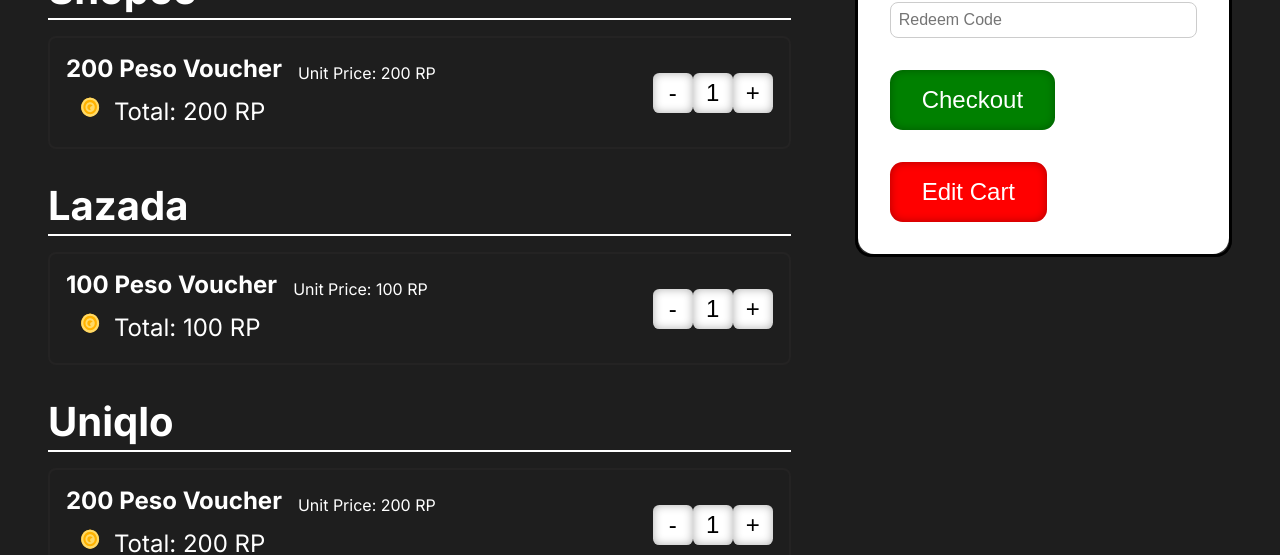
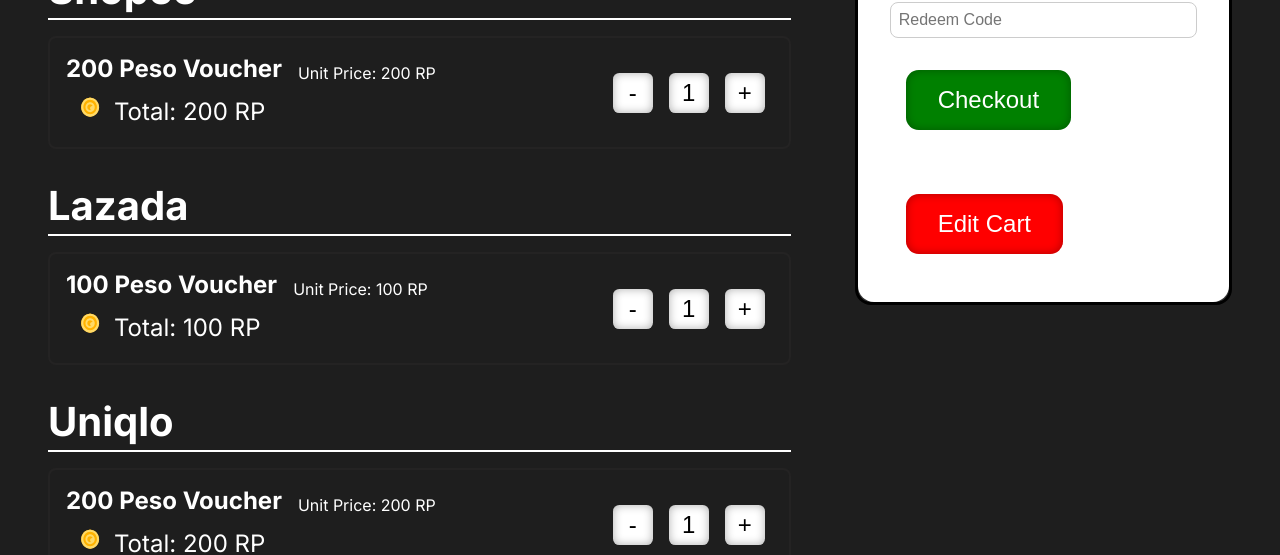
Before and after one commit to qwerttyuiiop1/CSSECDV, a Next.js app: page /cart in a window 1280 px wide. Shown: the part 264-819 px from the top of the page. Built offline with nearby package versions, Linux system fonts and the light colour scheme.

Commit message:
cart page button margins

```diff
--- a/src/app/cart/page.module.css
+++ b/src/app/cart/page.module.css
@@ -140,7 +140,7 @@
 }
 
 .checkout_button {
-  margin-top: 2rem;
+  margin: 2rem 1rem;
   padding: 1rem 2rem;
   font-size: 1.5rem;
   border-radius: 0.8rem;
@@ -151,7 +151,7 @@
 }
 
 .remove_button {
-  margin-top: 2rem;
+  margin: 2rem 1rem 1rem;
   padding: 1rem 2rem;
   font-size: 1.5rem;
   border-radius: 0.8rem;
@@ -163,7 +163,7 @@
 
 .cancel_button {
   display: flex;
-  margin-top: 2rem;
+  margin: 1rem;
   padding: 1rem 2rem;
   font-size: 1.5rem;
   border-radius: 0.8rem;
@@ -181,6 +181,7 @@
 .quantity_input {
   height: 2.5rem;
   width: 2.5rem;
+  margin: 0.5rem;
   text-align: center;
   font-size: 1.5rem;
   color: black; /* Leave this as it is or change it to white as needed */
```
